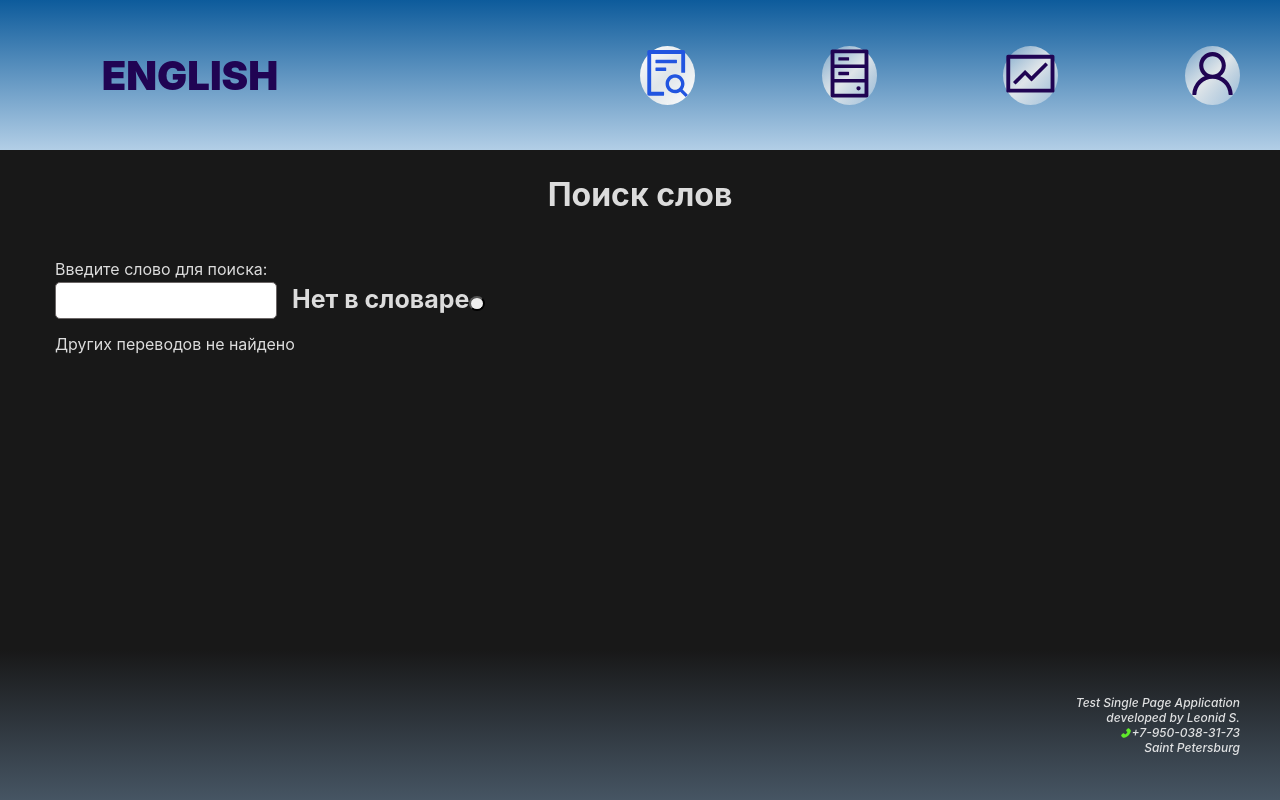
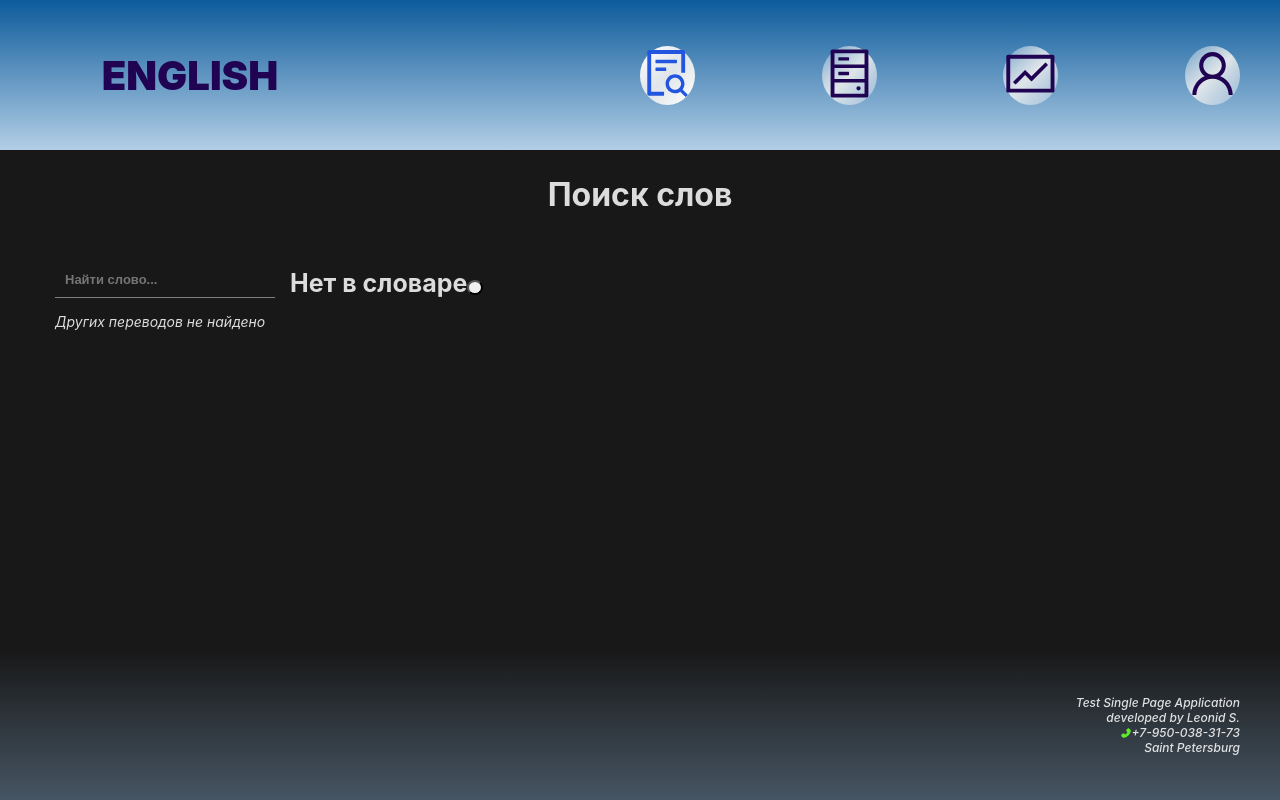
Before and after one commit to AlexCole999/first-project-eng, a React (Create React App) app: page /first-project-eng/addword in a window 1280 px wide. Built offline with nearby package versions, Linux system fonts and the light colour scheme.

Commit message:
fixed AddWord styles

```diff
--- a/src/components/App/Dashboard/AddWord/AddWord.css
+++ b/src/components/App/Dashboard/AddWord/AddWord.css
@@ -7,15 +7,21 @@
 .wordSearch{
   display: flex;
   justify-content: flex-start;
-  align-items: center;
+  align-items: flex-end;
   gap:15px;
 }
 .wordSearch__input{
   margin-top: 3px;
   padding: 10px;
   width: 200px;
-  border:1px solid rgb(107, 102, 102);
-  border-radius: 5px;
+  border-top: 0px;
+  border-right: 0px;
+  border-left: 0px;
+  border-bottom: 1px solid grey;
+  background-color: rgba(255, 255, 255, 0);
+  color:white;
+  font-size: 13px;
+  font-weight: 900;
 }
 .mainTranslate{
   font-weight: bold;
--- a/src/components/App/Dashboard/AddWord/AddWord.jsx
+++ b/src/components/App/Dashboard/AddWord/AddWord.jsx
@@ -24,9 +24,8 @@ export default function AddWord(props) {
   return (
     <div>
       <div style={{ display: 'flex', justifyContent: 'center', marginBottom: '45px' }}><div style={{ fontSize: "32px", fontWeight: "bold" }}>Поиск слов</div></div>
-      <div>Введите слово для поиска:</div>
       <div className="wordSearch">
-        <input className="wordSearch__input"
+        <input placeholder='Найти слово...' className="wordSearch__input"
           type="text"
           onChange={
             (e) => {
@@ -43,8 +42,8 @@ export default function AddWord(props) {
       </div>
       <div className="words">
         {yandexData.code !== 502  /* <<<---Обработка пробелов */
-          ? (yandexData.def.length > 0 ? yandexData.def.map(x => <SearchedTranslate pos={x.pos} translates={x.tr} key={x.pos} word={x.text} firebase={props.firebase} />) : 'Других переводов не найдено')
-          : 'Других переводов не найдено'}
+          ? (yandexData.def.length > 0 ? yandexData.def.map(x => <SearchedTranslate pos={x.pos} translates={x.tr} key={x.pos} word={x.text} firebase={props.firebase} />) : <div style={{ fontStyle: 'italic', fontSize: '14px', fontWeight: '400' }}>Других переводов не найдено</div>)
+          : <div style={{ fontStyle: 'italic', fontSize: '16px' }}>Других переводов не найдено</div>}
       </div>
     </div>
   );
```
